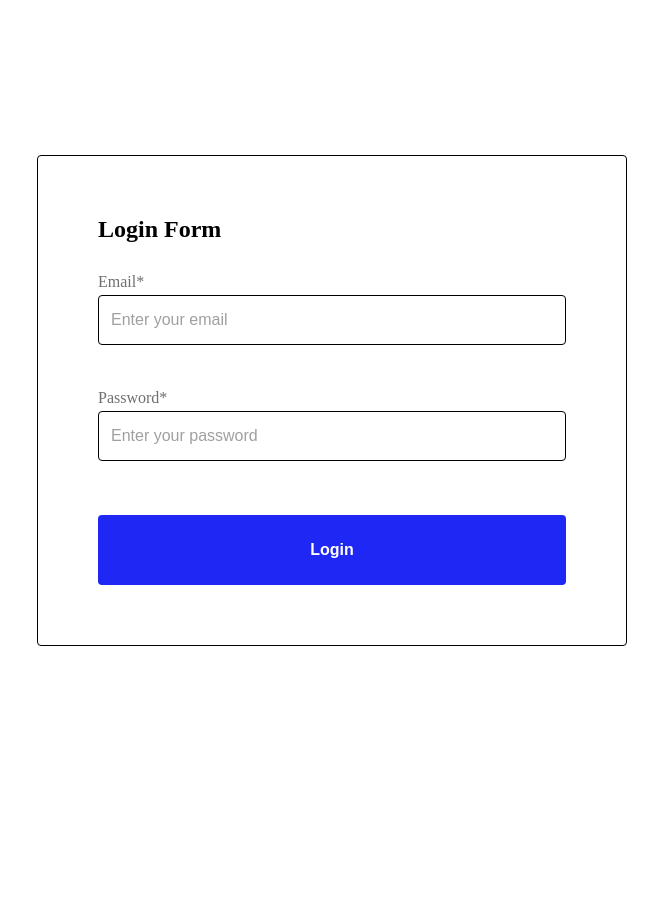
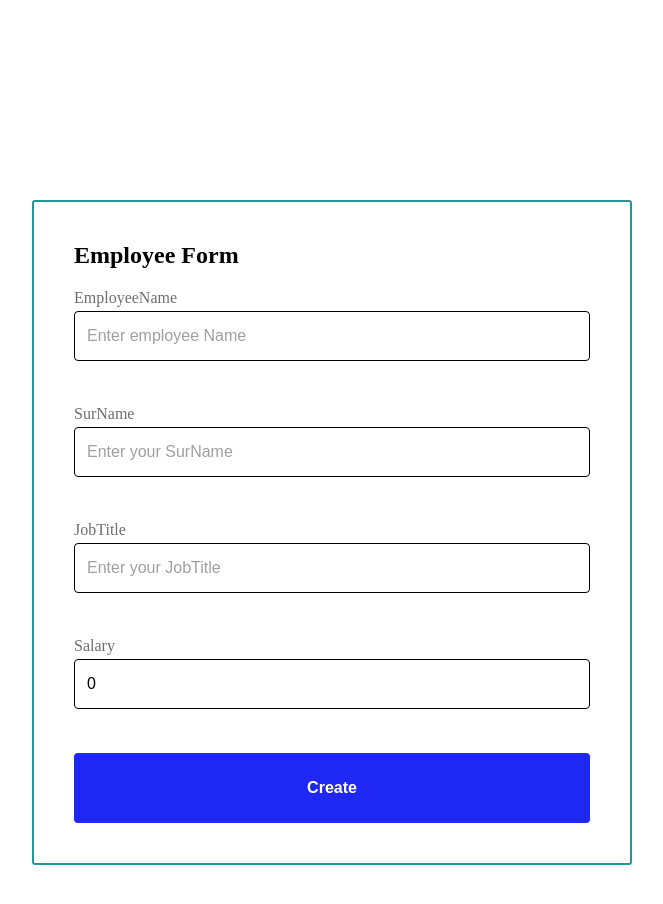
Before and after one commit to Akmi555/projec_02_ts, a React (Create React App) app: page / in a window 1280 px wide. Shown: the top 904 px of the page, without its empty margins (308-971 px from the left). Before the commit the page ends 800 px from the top, so only its background shows below. Built offline with nearby package versions, Linux system fonts and the light colour scheme.

Commit message:
Homework014_1

```diff
--- a/src/App.tsx
+++ b/src/App.tsx
@@ -1,4 +1,3 @@
-
 import GlobalStyles from "./styes/GlobalStyles";
 
 // Lessons import
@@ -10,7 +9,7 @@ import GlobalStyles from "./styes/GlobalStyles";
 // import Lesson011 from "./lessons/Lesson011/Lesson011";
 // import Lesson012 from "./lessons/Lesson012/Lesson012";
 // import Lesson013_P from "lessons/Lesson013_P/Lesson013_P";
-import Lesson014 from "lessons/Lesson014/Lesson014";
+// import Lesson014 from "lessons/Lesson014/Lesson014";
 
 //Homeworks import
 // import Homework006 from "./homeworks/Homework006/Homework006";
@@ -20,6 +19,7 @@ import Lesson014 from "lessons/Lesson014/Lesson014";
 // import Homework010 from "./homeworks/Homework010/Homework010";
 // import Homework011 from "./homeworks/Homework011/Homework011";
 // import Homework012 from "homeworks/Homework012/Homework012";
+import Homework014 from "homeworks/Homework014/Homework012";
 
 // Consultations import
 // import Consultation04 from "./consultations/Consultations04/Consultation04";
@@ -44,7 +44,8 @@ function App() {
       {/* <Lesson012/> */}
       {/* <Homework012/> */}
       {/* <Lesson013_P/> */}
-      <Lesson014/>
+      {/* <Lesson014/> */}
+      <Homework014/>
     </>
   );
 }
--- a/src/components/EmployeeForm/EmployeeForm.tsx
+++ b/src/components/EmployeeForm/EmployeeForm.tsx
@@ -1,4 +1,5 @@
 import { useFormik } from "formik";
+import * as Yup from "yup";
 
 import Input from "components/Input/Input";
 import {
@@ -10,12 +11,32 @@ import Button from "components/Button/Button";
 import { EMPLOYEE_FORM_NAME, EmployeeFormValues } from "./types";
 
 function EmployeeForm() {
+  // Создадние объекта валидации с помощью Yap
+  const schema = Yup.object().shape({
+    [EMPLOYEE_FORM_NAME.NAME]: Yup.string()
+    .required()
+    .min(2, 'Min 2 symbols')
+    . max(20, 'Max 20 symbols'),
+    [EMPLOYEE_FORM_NAME.SURNAME]: Yup.string()
+    .required()
+    .min(2, 'Min 2 symbols')
+    .max(130, 'Max 130 simbols'),
+    [EMPLOYEE_FORM_NAME.JOBTITLE]: Yup.string()
+    .max(30, 'Max 30 simbols'),
+    [EMPLOYEE_FORM_NAME.SALARY]: Yup.number()
+    .required()
+    .max(5, 'Max 5 simbols')
+  })
+
   const formik = useFormik({
     initialValues: {
       [EMPLOYEE_FORM_NAME.NAME]: "",
       [EMPLOYEE_FORM_NAME.SURNAME]: "",
       [EMPLOYEE_FORM_NAME.JOBTITLE]: "",
+      [EMPLOYEE_FORM_NAME.SALARY]: 0,
     } as EmployeeFormValues,
+    // Привязка Yup и Formik
+    validationSchema: schema,
     onSubmit: (values: EmployeeFormValues) => {
       console.table(values);
     },
@@ -34,6 +55,7 @@ function EmployeeForm() {
           placeholder="Enter employee Name"
           value={formik.values[EMPLOYEE_FORM_NAME.NAME]}
           onChange={formik.handleChange}
+          error={formik.errors[EMPLOYEE_FORM_NAME.NAME]}
         />
         <Input
           id="employee_surname_id"
@@ -42,6 +64,7 @@ function EmployeeForm() {
           placeholder="Enter your SurName"
           value={formik.values[EMPLOYEE_FORM_NAME.SURNAME]}
           onChange={formik.handleChange}
+          error={formik.errors[EMPLOYEE_FORM_NAME.SURNAME]}
         />
         <Input
           id="employee_job_id"
@@ -51,6 +74,15 @@ function EmployeeForm() {
           value={formik.values[EMPLOYEE_FORM_NAME.JOBTITLE]}
           onChange={formik.handleChange}
         />
+        <Input
+          id="employee_salary_id"
+          label="Salary"
+          name={EMPLOYEE_FORM_NAME.SALARY}
+          placeholder="Enter your Salary"
+          value={formik.values[EMPLOYEE_FORM_NAME.SALARY]}
+          onChange={formik.handleChange}
+          error={formik.errors[EMPLOYEE_FORM_NAME.SALARY]}
+        />
       </InputsContainer>
 
       <Button name="Create" type="submit" />
--- a/src/components/EmployeeForm/types.ts
+++ b/src/components/EmployeeForm/types.ts
@@ -1,11 +1,13 @@
 export interface EmployeeFormValues {
-    employeeName: string;
-    employeeSurName: string;
-    jobTitle: string
-  }
+  employeeName: string;
+  employeeSurName: string;
+  jobTitle: string;
+  salary: number;
+}
 
 export enum EMPLOYEE_FORM_NAME {
-    NAME = 'employeeName',
-    SURNAME = 'employeeSurName',
-    JOBTITLE = 'jobTitle'
+  NAME = "employeeName",
+  SURNAME = "employeeSurName",
+  JOBTITLE = "jobTitle",
+  SALARY = "salary",
 }
--- a/src/components/LoginForm/LoginForm.tsx
+++ b/src/components/LoginForm/LoginForm.tsx
@@ -13,7 +13,7 @@ function LoginForm() {
     .required('Field email required') // меод обязательности
     .email('Field type email') // метод тип эмэил
     .min(4, 'Min 4 symbols') // метод минемального количества символов
-    .max(7, 'Max 7 symbol'), // метод максимального количества символов
+    .max(7, 'Max 7 symbols'), // метод максимального количества символов
     [LOGIN_FORM_NAME.PASSWORD]: Yup.number()
     .required('Field password required')
     .typeError('Password must be number') // метод вывода ошибки
--- /dev/null
+++ b/src/homeworks/Homework014/Homework012.tsx
@@ -0,0 +1,12 @@
+import EmployeeForm from "components/EmployeeForm/EmployeeForm";
+import { Homework014Component } from "./styles";
+
+function Homework014 () {
+    return (
+    <Homework014Component>
+        <EmployeeForm/>
+    </Homework014Component>
+    )
+}
+
+export default Homework014;
--- /dev/null
+++ b/src/homeworks/Homework014/styles.ts
@@ -0,0 +1,11 @@
+import styled from "@emotion/styled";
+
+export const Homework014Component = styled.div`
+    display: flex;
+    flex-direction: column;
+    align-items: center;
+    justify-content: center;
+    flex: 1;
+    gap: 30px;
+    padding: 200px;
+`
```
Also changed, not shown: src/components/Input/types.ts (+7 -8 lines).
